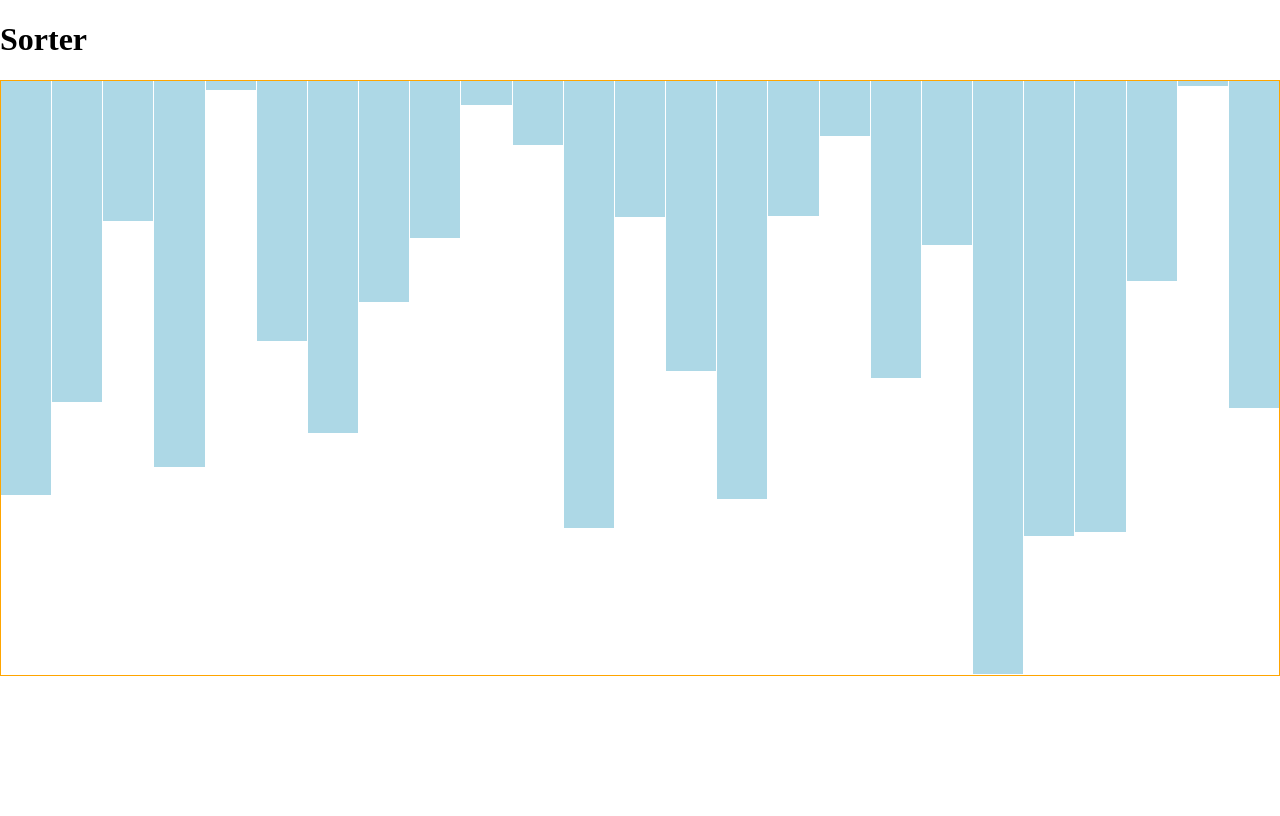
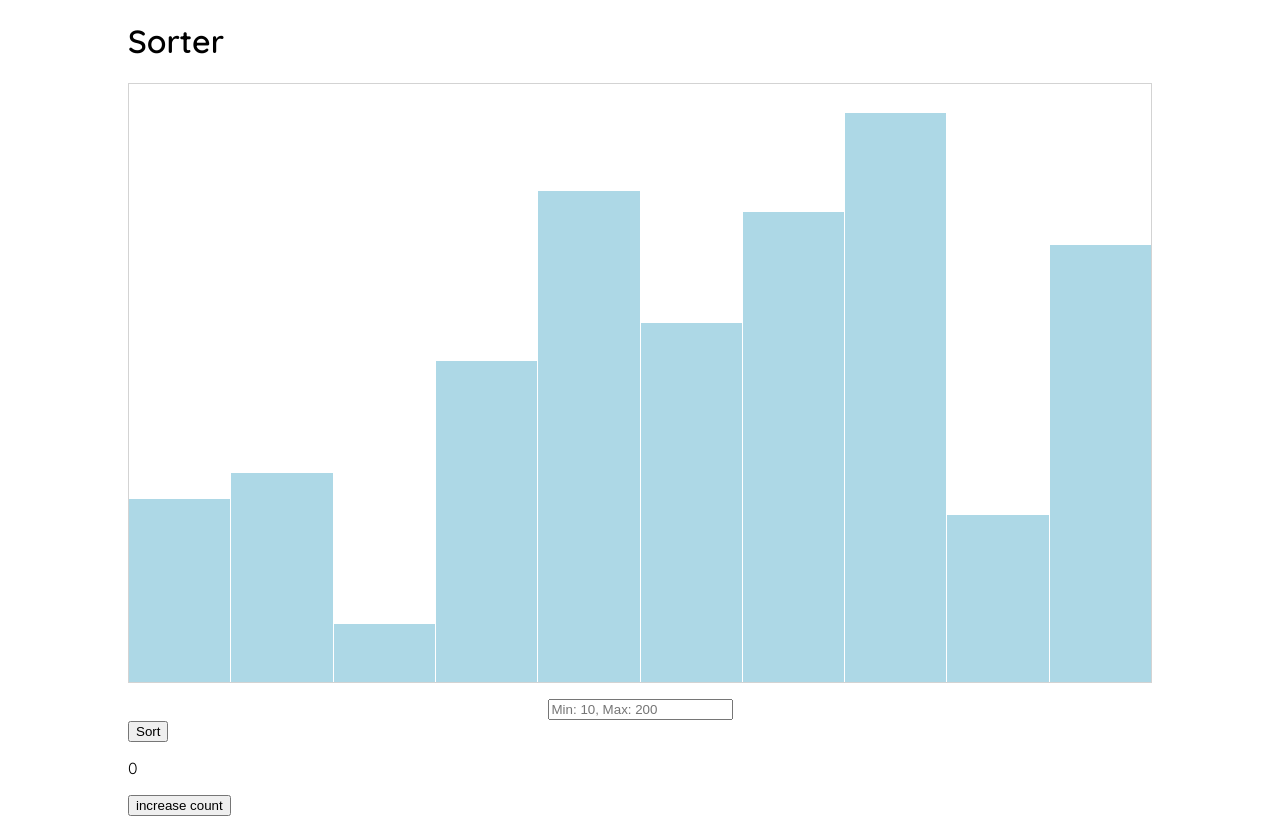
Before and after one commit to daerese/react-sorting-visualizer, a React (Vite) app: page / in a window 1280 px wide. Built offline with nearby package versions, Linux system fonts and the light colour scheme.

Commit message:
components set up + insertion sort complete

```diff
--- a/index.html
+++ b/index.html
@@ -5,6 +5,12 @@
     <link rel="icon" type="image/svg+xml" href="/vite.svg" />
     <meta name="viewport" content="width=device-width, initial-scale=1.0" />
     <title>Vite + React</title>
+
+    <link rel="preconnect" href="https://fonts.googleapis.com">
+    <link rel="preconnect" href="https://fonts.gstatic.com" crossorigin>
+    <link href="https://fonts.googleapis.com/css2?family=Quicksand:wght@400;600&display=swap" rel="stylesheet">
+
+
   </head>
   <body>
     <div id="root"></div>
--- a/src/App.css
+++ b/src/App.css
@@ -4,10 +4,13 @@
 
 body {
   margin: 0;
+  font-family: 'Quicksand', sans-serif;
 }
 
 #root {
   max-width: 1280px;
+  margin: 0 auto;
+  width: 80%;
 }
 
 /* Sorter */
@@ -16,12 +19,21 @@ body {
   display: grid;
   /* grid-template-columns: repeat(10, 1fr); */
   gap: 1px;
-  border: 1px solid orange;
+  align-items:end;
+  /* border: 1px solid orange; */
+  border: 1px solid rgba(0, 0, 0, 0.171);
+  margin-bottom: 1rem;
+  height: 600px;
 }
 
-.bar {
+.node {
   background: lightblue;
   border: red;
   /* width: 5px; */
   /* height: 20px; */
 }
+
+.size-input {
+  display: block;
+  margin: 0 auto;
+}
--- a/src/App.jsx
+++ b/src/App.jsx
@@ -1,70 +1,215 @@
-import { useState, useEffect } from 'react'
+import { useState, useEffect, useRef, forwardRef, useImperativeHandle } from 'react'
 
 import './App.css'
 
-const Bar = (props) => {
+import { insertionSort } from './utils/sorting_algorithms/insertionSort'
+import fillArray from './utils/functions/randomArray'
+
+
+const Node = (props) => {
 
     // pos === position
-    const [pos, setPos] = useState(props.pos);
+    // const [pos, setPos] = useState(props.pos);
+
+    const [current, setCurrent] = useState(props.current)
+    const [sorted, setSorted] = useState(false)
 
     return (
       <div
-        className="bar"
+        className="node"
         style={{
-          height: props.height
+          height: props.height,
+          background: current ? 'red' : 'lightblue'
       }}>
-        {/* <p>{props.num}</p> */}
       </div>
     )
 
 }
 
-const Sorter = (props) => {
+const SorterWrapper = (props) => {
 
-  const [size, setSize] = useState(props.size);
+  // const [size, setSize] = useState(10);
+  const [arr, setArr] = useState([...fillArray(10)])
 
-  // The numbers should be between 5 and 600.
-  const randomInterval = (min=5, max=601) => {
-    // min = Math.ceil(min);
-    // max = Math.floor(max);
-    return Math.floor(Math.random() * (max - min) + min);
+
+  // * This is called every time we input a new array size
+  // useEffect(() => {
+  //   if (size < 10) {
+  //     setSize(10)
+  //   }
+  // }, [size])
+
+  // const randomArr = fillArray(size);
+
+  // Event handlers
+  const handleChange = (e) => {
+    let size = e.target.value
+    if (e.target.value > 200) {
+      size = 200
+    }
+    else if (e.target.value < 10) {
+      size = 10
+    }
+    console.log("input changed")
+    // setSize(e.target.value)
+    setArr([...fillArray(size)])
   }
 
-  // The random numbers have to have at least 10 values.
-  const fillArray = (size=10) => {
-    const arr = []
 
-    for(let i = 0; i < size; i++) {
-      arr.push(randomInterval())
-    }
-    return arr;
-  }
+  const nodeArr = arr.map((num, index) => {
 
-  const randomArr = fillArray(props.size);
+    return <Node
+    key={index}
+    num={num}
+    pos={index}
+    height={num}
+    current={false}
+    />
+  })
+
+  console.log(nodeArr[0].props.num)
 
   return (
-    <div
-      className="sorter-container"
-      style={{
-        gridTemplateColumns: `repeat(${props.size}, 1fr)`
-      }}>
-      {
-        randomArr.map((num, index) => {
-          return <Bar
-            key={index}
-            num={num}
-            pos={num}
-            height={num}
-            />
-        })
-      }
+    <>
+      {/* <Sorter
+        size={size}
+        // arr={randomArr}
+      /> */}
+      <div
+          className="sorter-container"
+          style={{
+            gridTemplateColumns: `repeat(${arr.length}, 1fr)`,
 
-      <div className="bar"></div>
-    </div>
+          }}>
+          {nodeArr}
+      </div>
+      {/* <button onClick={() => sort(insertionSort, unsortedArr)}>Sort</button> */}
+
+      <input
+        className="size-input"
+        onChange={handleChange}
+        placeholder='Min: 10, Max: 200'
+      />
+
+      <button onClick={() => setArr(prevArr => {
+
+        const result = insertionSort(prevArr)
+
+        console.log(result.steps)
+        return [...result.sortedArray]
+        })}>Sort</button>
+      {/* <button onClick={() => insertionSort(arr, setArr, nodeArr)}>Sort</button> */}
+    </>
   )
 
 
 }
+
+// const Sorter = (props) => {
+
+//   const [unsortedArr, setUnsortedArr] = useState()
+
+//   const sort = (sortAlgo, arr) => {
+
+//     /**
+//      * @param {Function} sort --- The sorting algorithm to be used
+//      * @param {Array} arr --- The array to be sorted.
+//      */
+
+//     setUnsortedArr(sortAlgo(arr))
+
+//   }
+
+
+//   // * Create the Node Components from the random array.
+  // const nodeArr = unsortedArr.map((num, index) => {
+
+  //   return <Node
+  //   key={index}
+  //   num={num}
+  //   pos={index}
+  //   height={num}
+  //   current={false}
+  //   />
+  // })
+
+//   return (
+//     <>
+//       <div
+//           className="sorter-container"
+//           style={{
+//             gridTemplateColumns: `repeat(${props.size}, 1fr)`,
+
+//           }}>
+//           {nodeArr}
+//       </div>
+//       {/* <button onClick={() => sort(insertionSort, unsortedArr)}>Sort</button> */}
+//       <button onClick={() => setUnsortedArr(insertionSort(unsortedArr))}>Sort</button>
+//     </>
+//   )
+// }
+
+// const Sorter = forwardRef((props, ref) => {
+
+
+
+//   const [unsortedArr, setUnsortedArr] = useState(props.arr)
+
+
+//   useImperativeHandle(ref, () => ({
+//     sort(sortAlgo=insertionSort, arr=unsortedArr) {
+
+//       /**
+//        * @param {Function} sort --- The sorting algorithm to be used
+//        * @param {Array} arr --- The array to be sorted.
+//        */
+
+//       setUnsortedArr(sortAlgo(arr))
+//       console.log("Function called from parent")
+
+//     }
+
+//   }))
+
+//   const nodeArr = props.arr.map((num, index) => {
+//     return <Node
+//     key={index}
+//     num={num}
+//     pos={index}
+//     height={num}
+//     current={false}
+//     />
+//   })
+
+//   return (
+//     <div
+//         className="sorter-container"
+//         style={{
+//           gridTemplateColumns: `repeat(${props.size}, 1fr)`,
+
+//         }}>
+//         {nodeArr}
+//       </div>
+//   )
+
+
+
+
+// })
+// Sorter.displayName = 'Sorter'
+
+const StateTest = () => {
+  const [count, setCount] = useState(0)
+
+  return (
+
+    <>
+      <p>{count}</p>
+      <button onClick={() => setCount(prevCount => prevCount + 1)}>increase count</button>
+    </>
+  )
+}
+
 
 function App() {
 
@@ -75,10 +220,9 @@ function App() {
 
         <h1>Sorter</h1>
 
-        <Sorter
-          size={25}
-          />
+        <SorterWrapper />
 
+        <StateTest />
       </main>
     </>
   )
--- /dev/null
+++ b/src/utils/functions/randomArray.js
@@ -0,0 +1,16 @@
+// The numbers should be between 5 and 600.
+const randomInterval = (min=10, max=601) => {
+    // min = Math.ceil(min);
+    // max = Math.floor(max);
+    return Math.floor(Math.random() * (max - min) + min);
+  }
+
+// The random numbers have to have at least 10 values.
+export default function fillArray(size=10) {
+  const arr = []
+
+  for(let i = 0; i < size; i++) {
+      arr.push(randomInterval())
+  }
+  return arr;
+}
--- /dev/null
+++ b/src/utils/sorting_algorithms/insertionSort.js
@@ -0,0 +1,49 @@
+
+
+export function insertionSort(arr) {
+
+  // * Stores the steps taken to sort the array
+  // * This will be used for animating the algorithm
+  const steps = []
+
+    if (arr.length > 1) {
+
+      for (let i = 1; i < arr.length; i++) {
+
+        // * Highlight the current number
+
+          let curr = arr[i]
+
+          let currStep = {
+            curr: i,
+            comparisons: []
+          }
+          // console.log(curr)
+          for (let j = i - 1; j >= 0; j--) {
+
+            let currComparison = {
+              index: j,
+              swapped: false
+            }
+            // * Highlight the compared number (arr[j])
+              if (arr[j] > curr) {
+
+                arr[j + 1] = arr[j]
+                arr[j] = curr
+                currComparison.swapped = true
+              }
+              // comparisons.push(currComparison)
+              else {
+                currStep.comparisons.push(currComparison)
+                break
+              }
+              currStep.comparisons.push(currComparison)
+          }
+
+          steps.push(currStep)
+      }
+    }
+
+    return {sortedArray: arr, steps: steps}
+
+  }
```
Also changed, not shown: src/utils/sorting_algorithms/mergeSort.js (added).
